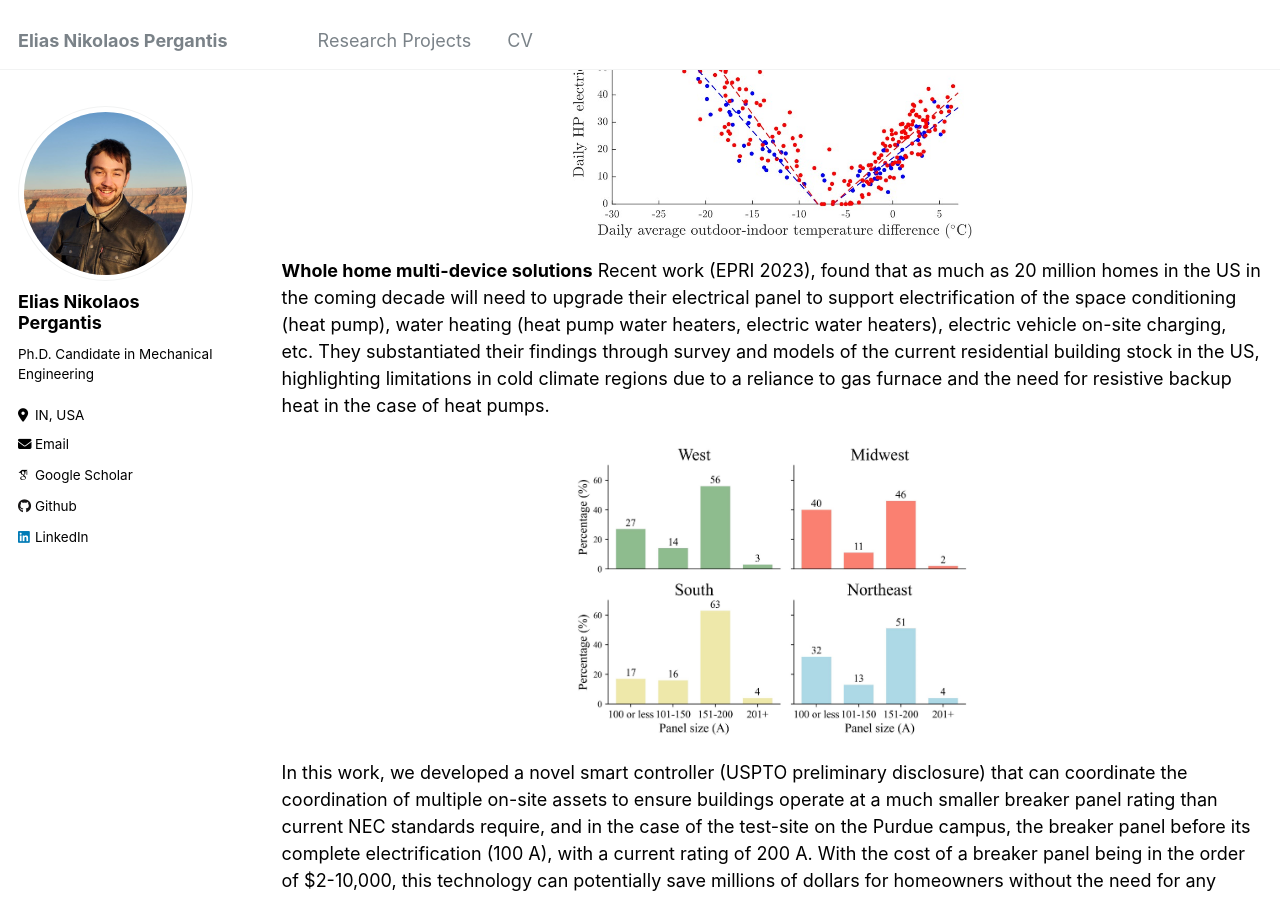
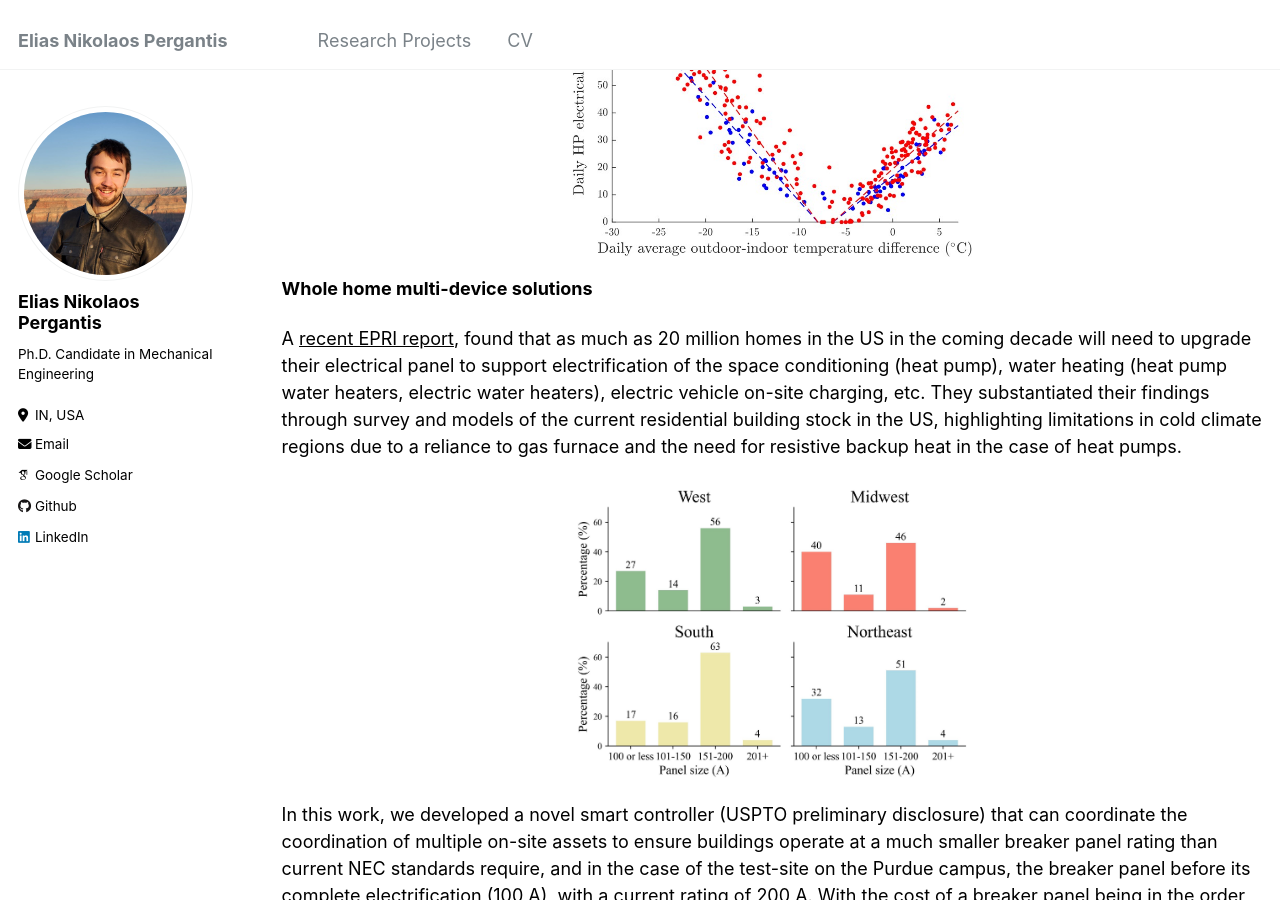
Before and after one commit to epergant/epergant.github.io, a Jekyll site: the page built from _pages/publications.md, in a window 1280 px wide and 900 px high, scrolled down 1217 px. Built offline with Jekyll 4.4.1, drawn with Linux system fonts in a browser that asks for light colours; some web fonts are replaced.

Commit message:
Update publications.md

```diff
--- a/_pages/publications.md
+++ b/_pages/publications.md
@@ -10,8 +10,6 @@ author_profile: true
     color: black;
   }
 </style>
-
-<br>
 
 **Advanced heat pump controls for efficiency improvement**
 
@@ -29,12 +27,15 @@ We developed two data-driven controllers (heating and cooling operation), which
   <img src="../images/savings_timeseries.jpg" alt="Alt Text" width="400" height="400">
 </div>
 
+<br>
+
 <div style="text-align: center;">
   <img src="../images/performance.jpg" alt="Alt Text" width="400" height="400">
 </div>
 
 **Whole home multi-device solutions**
-Recent work (EPRI 2023), found that as much as 20 million homes in the US in the coming decade will need to upgrade their electrical panel to support electrification of the space conditioning (heat pump), water heating (heat pump water heaters, electric water heaters), electric vehicle on-site charging, etc. They substantiated their findings through survey and models of the current residential building stock in the US, highlighting limitations in cold climate regions due to a reliance to gas furnace and the need for resistive backup heat in the case of heat pumps.
+
+A <a href="https://www.epri.com/research/products/000000003002026736" target="_blank" style="color: black; text-decoration: underline;">recent EPRI report</a>, found that as much as 20 million homes in the US in the coming decade will need to upgrade their electrical panel to support electrification of the space conditioning (heat pump), water heating (heat pump water heaters, electric water heaters), electric vehicle on-site charging, etc. They substantiated their findings through survey and models of the current residential building stock in the US, highlighting limitations in cold climate regions due to a reliance to gas furnace and the need for resistive backup heat in the case of heat pumps.
 
 <div style="text-align: center;">
   <img src="../images/Breaker_panels.jpg" alt="Alt Text" width="400" height="400">
```
